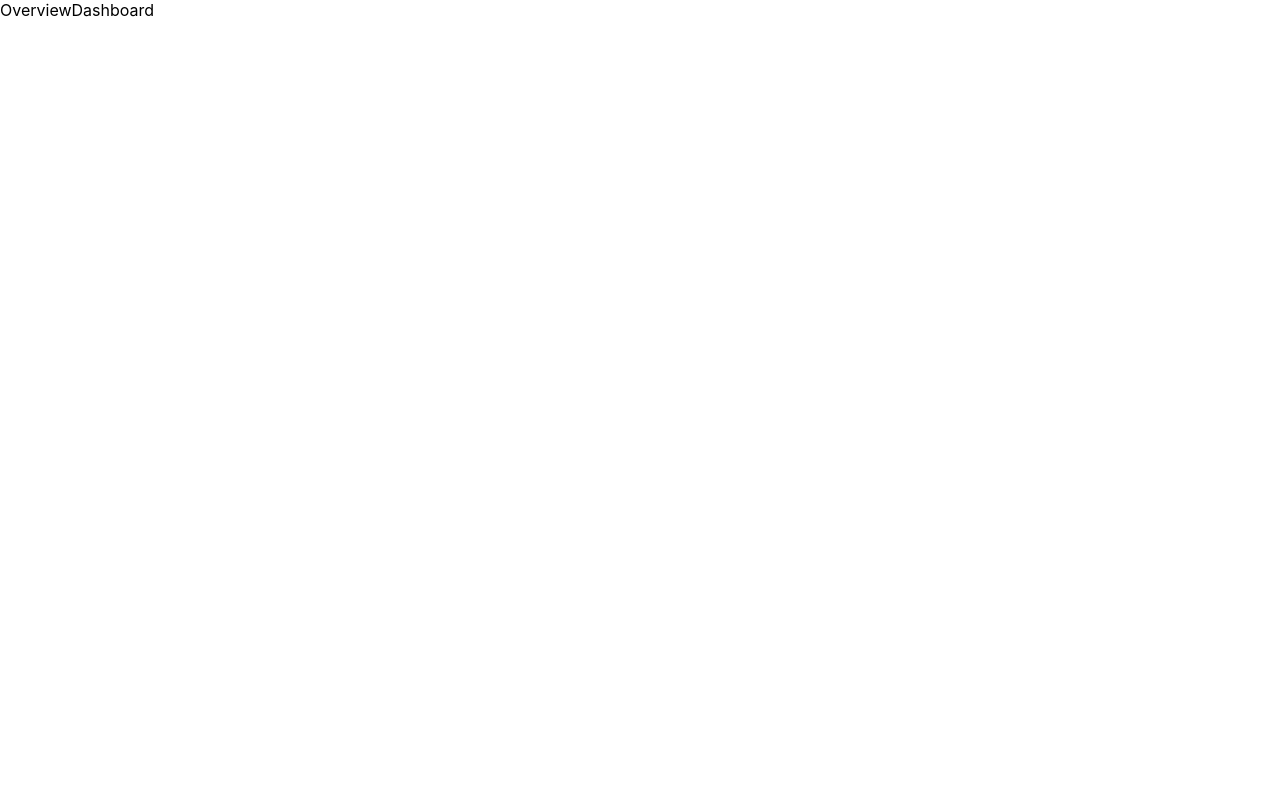
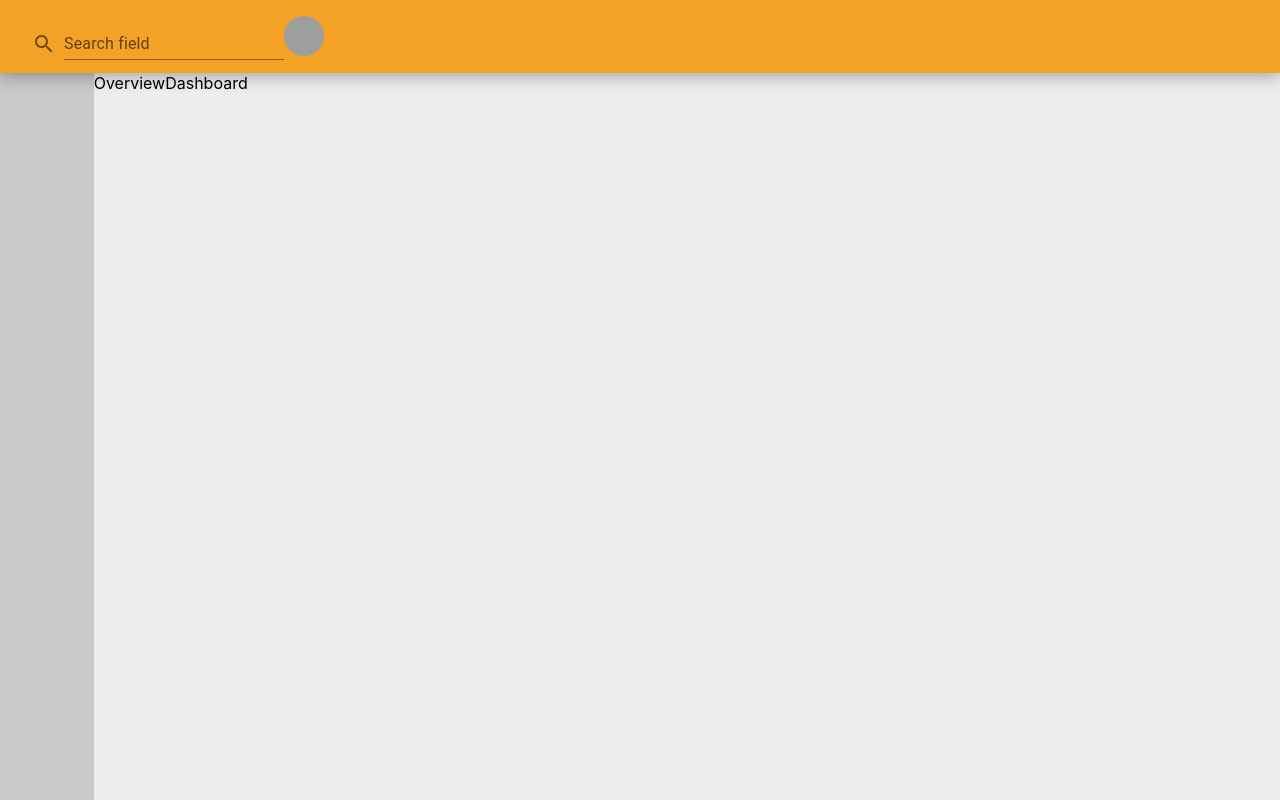
Before and after one commit to dnitecki/kinesys-ui, a React (Create React App) app: page / in a window 1280 px wide. Built offline with nearby package versions, Linux system fonts and the light colour scheme; grey boxes are pictures that could not be loaded.

Commit message:
material ui

```diff
--- a/package.json
+++ b/package.json
@@ -3,6 +3,10 @@
   "version": "0.1.0",
   "private": true,
   "dependencies": {
+    "@emotion/react": "^11.10.6",
+    "@emotion/styled": "^11.10.6",
+    "@mui/icons-material": "^5.11.11",
+    "@mui/material": "^5.11.13",
     "@testing-library/jest-dom": "^5.16.5",
     "@testing-library/react": "^13.4.0",
     "@testing-library/user-event": "^13.5.0",
--- a/src/App.scss
+++ b/src/App.scss
@@ -0,0 +1,56 @@
+::-webkit-scrollbar {
+  height: 8px;
+  width: 8px; /* width of the entire scrollbar */
+}
+
+::-webkit-scrollbar-track {
+  background-color: transparent;
+  /* color of the tracking area */
+}
+
+::-webkit-scrollbar-thumb {
+  background-color: #c5c5c5; /* color of the scroll thumb */
+  border-radius: 20px; /* roundness of the scroll thumb */
+}
+* {
+  box-sizing: border-box;
+  outline: none;
+}
+body,
+html {
+  margin: 0;
+}
+
+.app {
+  background-color: #fff;
+  height: 100vh;
+  width: 100vw;
+}
+.app-container {
+  display: flex;
+  flex-direction: column;
+  height: 100%;
+  width: 100%;
+}
+.app-content {
+  display: flex;
+  height: 100%;
+  width: 100%;
+}
+.app-content-main {
+  background-color: var(--bgColor);
+  display: flex;
+  height: 100%;
+  width: 100%;
+}
+
+:root {
+  // colors
+  --primaryColor: #f3d225;
+  --secondaryColor: #f3a225;
+  --bgColor: #ededed;
+  --tertiaryColor: #c9c9c9;
+
+  // other
+  --shadow: 0 0.2rem 1rem rgba(0, 0, 0, 0.325);
+}
--- a/src/App.tsx
+++ b/src/App.tsx
@@ -2,13 +2,25 @@ import "./App.scss";
 import React from "react";
 import { Route, Routes } from "react-router-dom";
 import OverviewDashboard from "./pages/overviewDashboard/OverviewDashboard";
+import TopBar from "./components/topBar/TopBar";
+import SideBar from "./components/sideBar/SideBar";
 
 function App() {
   return (
     <>
-      <Routes>
-        <Route path="/" element={<OverviewDashboard />} />
-      </Routes>
+      <div className="app">
+        <div className="app-container">
+          <TopBar />
+          <div className="app-content">
+            <SideBar />
+            <div className="app-content-main">
+              <Routes>
+                <Route path="/" element={<OverviewDashboard />} />
+              </Routes>
+            </div>
+          </div>
+        </div>
+      </div>
     </>
   );
 }
--- a/src/components/sideBar/SideBar.scss
+++ b/src/components/sideBar/SideBar.scss
@@ -0,0 +1,12 @@
+.sidebar-container {
+  padding: 2rem;
+  height: 100%;
+  width: 6rem;
+  background-color: var(--tertiaryColor);
+}
+.sidebar-content {
+  display: flex;
+  flex-direction: column;
+  row-gap: 1.5rem;
+  text-decoration: none;
+}
--- a/src/components/sideBar/SideBar.tsx
+++ b/src/components/sideBar/SideBar.tsx
@@ -2,5 +2,11 @@ import React from "react";
 import "./SideBar.scss";
 
 export default function SideBar() {
-  return <div>SideBar</div>;
+  return (
+    <>
+      <div className="sidebar-container">
+        <div className="sidebar-content"></div>
+      </div>
+    </>
+  );
 }
--- a/src/components/topBar/TopBar.scss
+++ b/src/components/topBar/TopBar.scss
@@ -0,0 +1,20 @@
+.topbar-container {
+  background-color: var(--secondaryColor);
+  color: #fff;
+  box-shadow: var(--shadow);
+  width: 100vw;
+  height: 5rem;
+  padding: 0;
+  align-items: center;
+  align-content: center;
+  z-index: 1000;
+}
+
+.topbar-content {
+  display: flex;
+  padding-left: 2rem;
+  padding-right: 2rem;
+  height: 100%;
+  width: 100%;
+  align-items: center;
+}
--- a/src/components/topBar/TopBar.tsx
+++ b/src/components/topBar/TopBar.tsx
@@ -1,6 +1,27 @@
 import React from "react";
 import "./TopBar.scss";
+import TextField from "@mui/material/TextField";
+import Box from "@mui/material/Box";
+import SearchIcon from "@mui/icons-material/Search";
+import Avatar from "@mui/material/Avatar";
 
 export default function TopBar() {
-  return <div>TopBar</div>;
+  return (
+    <>
+      <div className="topbar-container">
+        <div className="topbar-content">
+          <Box sx={{ display: "flex", alignItems: "flex-end" }}>
+            <SearchIcon sx={{ color: "action.active", mr: 1, my: 0.5 }} />
+            <TextField
+              id="standard-search"
+              label="Search field"
+              type="search"
+              variant="standard"
+            />
+          </Box>
+          <Avatar alt="Remy Sharp" src="/static/images/avatar/1.jpg" />
+        </div>
+      </div>
+    </>
+  );
 }
```
Also changed, not shown: 1 other file (tests, documents, lock files or other folders).
